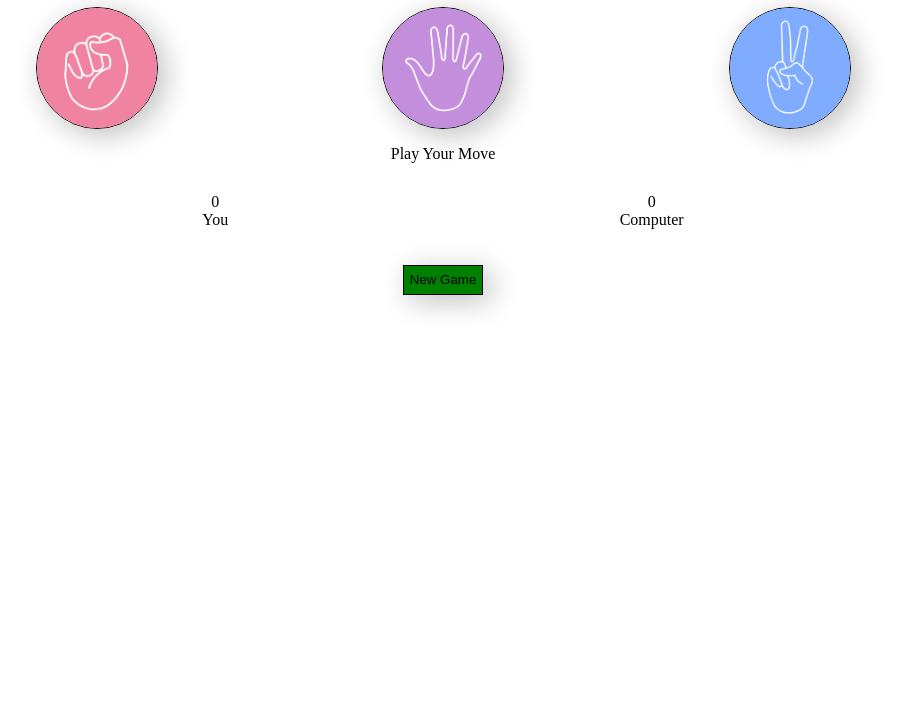
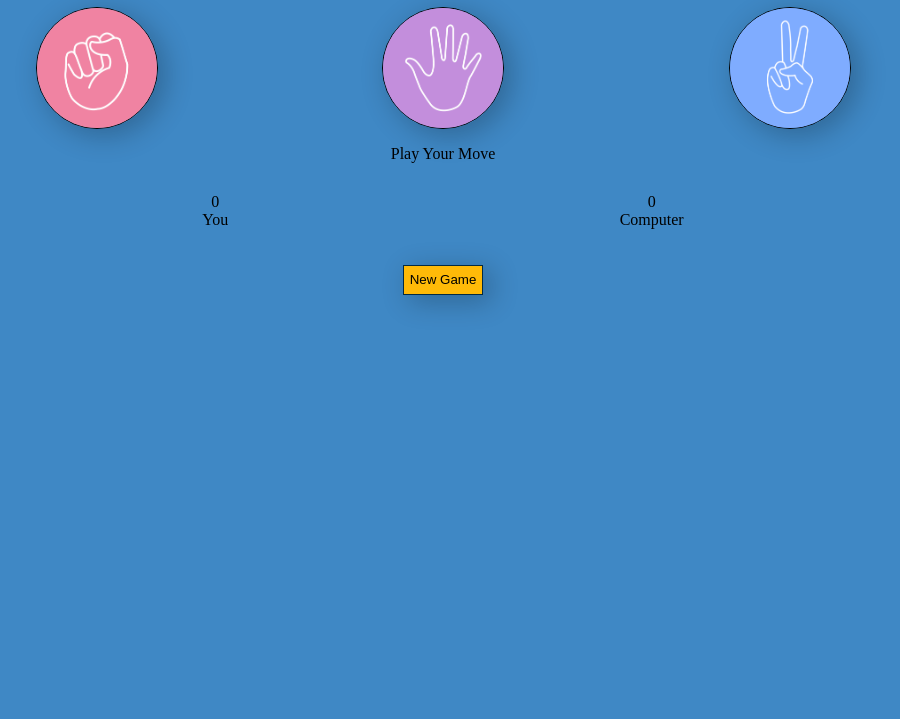
Before and after one commit to Rishi-Cs-ms/Rock_Paper_sissor, a plain HTML site: page index.html in a window 1280 px wide. Shown: the part 81-800 px from the top of the page, without its empty margins (197-1097 px from the left). Drawn offline with Linux system fonts and the light colour scheme.

Commit message:
modified colors

```diff
--- a/style.css
+++ b/style.css
@@ -1,6 +1,9 @@
 body{
     text-align: center;
     align-content: center;
+    background-color: #3f88c5;
+    color: black;
+
 }
 .img{
     display:flex;
@@ -23,8 +26,8 @@ img{
     justify-content: space-evenly;
 }
 button{
-    background-color: green;
-    border:1.5px solid black;
+    background-color: #ffba08;
+    border:1.5px solid #032b43;
     height:30px;
     cursor: pointer;
     box-shadow: 7px 6px 28px 1px rgba(0, 0, 0, 0.24);
```
